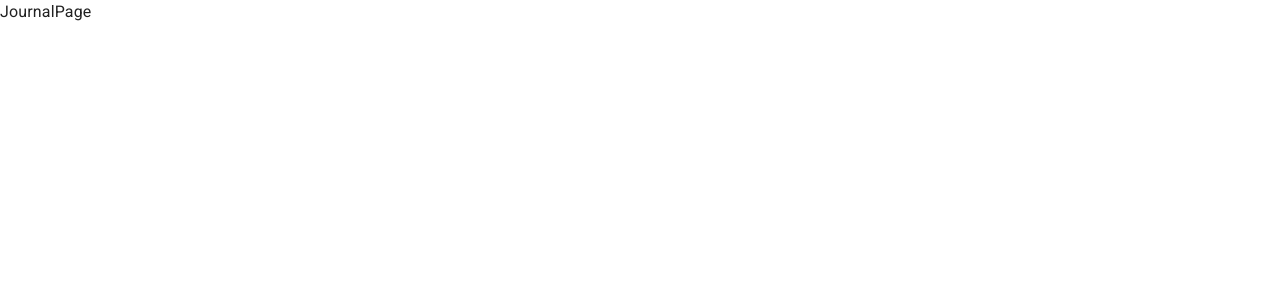
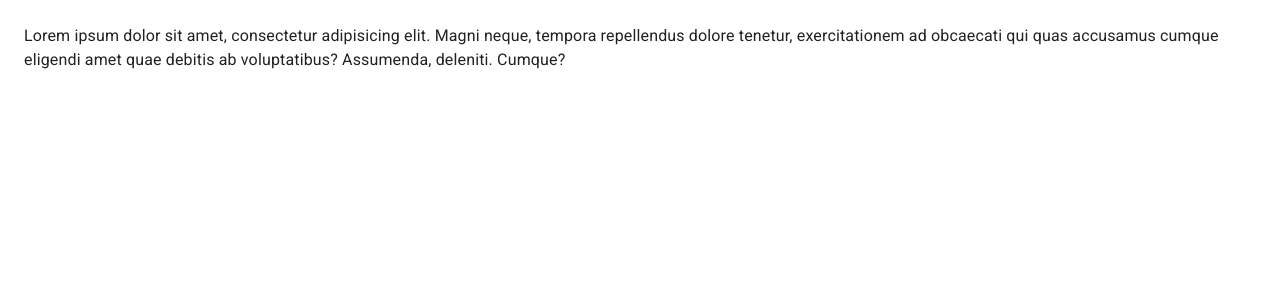
Before and after one commit to Lexxus-Cris/journal-app, a React (Vite) app: page / in a window 1280 px wide. Shown: the top 300 px of the page. Built offline with nearby package versions, Linux system fonts and the light colour scheme.

Commit message:
Estructura de Layout y la página principal de la sección Journal

```diff
--- /dev/null
+++ b/src/journal/layout/JournalLayout.jsx
@@ -0,0 +1,23 @@
+import { Box } from "@mui/material"
+
+const drawerWidth = 240;
+
+export const JournalLayout = ({ children }) => {
+    return (
+        <Box sx={{ display: 'flex' }}>
+            {/* Navbar */}
+
+            {/* Sidebar */}
+
+            <Box
+                component='main'
+                sx={{ flexGrow: 1, p: 3}}
+            >
+                {/* Toolbar */}
+
+                {children}
+            </Box>
+
+        </Box>
+    )
+}
--- a/src/journal/pages/JournalPage.jsx
+++ b/src/journal/pages/JournalPage.jsx
@@ -1,6 +1,10 @@
+import { Typography } from "@mui/material"
+import { JournalLayout } from "../layout/JournalLayout"
 
 export const JournalPage = () => {
     return (
-        <div>JournalPage</div>
+        <JournalLayout>
+            <Typography>Lorem ipsum dolor sit amet, consectetur adipisicing elit. Magni neque, tempora repellendus dolore tenetur, exercitationem ad obcaecati qui quas accusamus cumque eligendi amet quae debitis ab voluptatibus? Assumenda, deleniti. Cumque?</Typography>
+        </JournalLayout>
     )
 }
```
